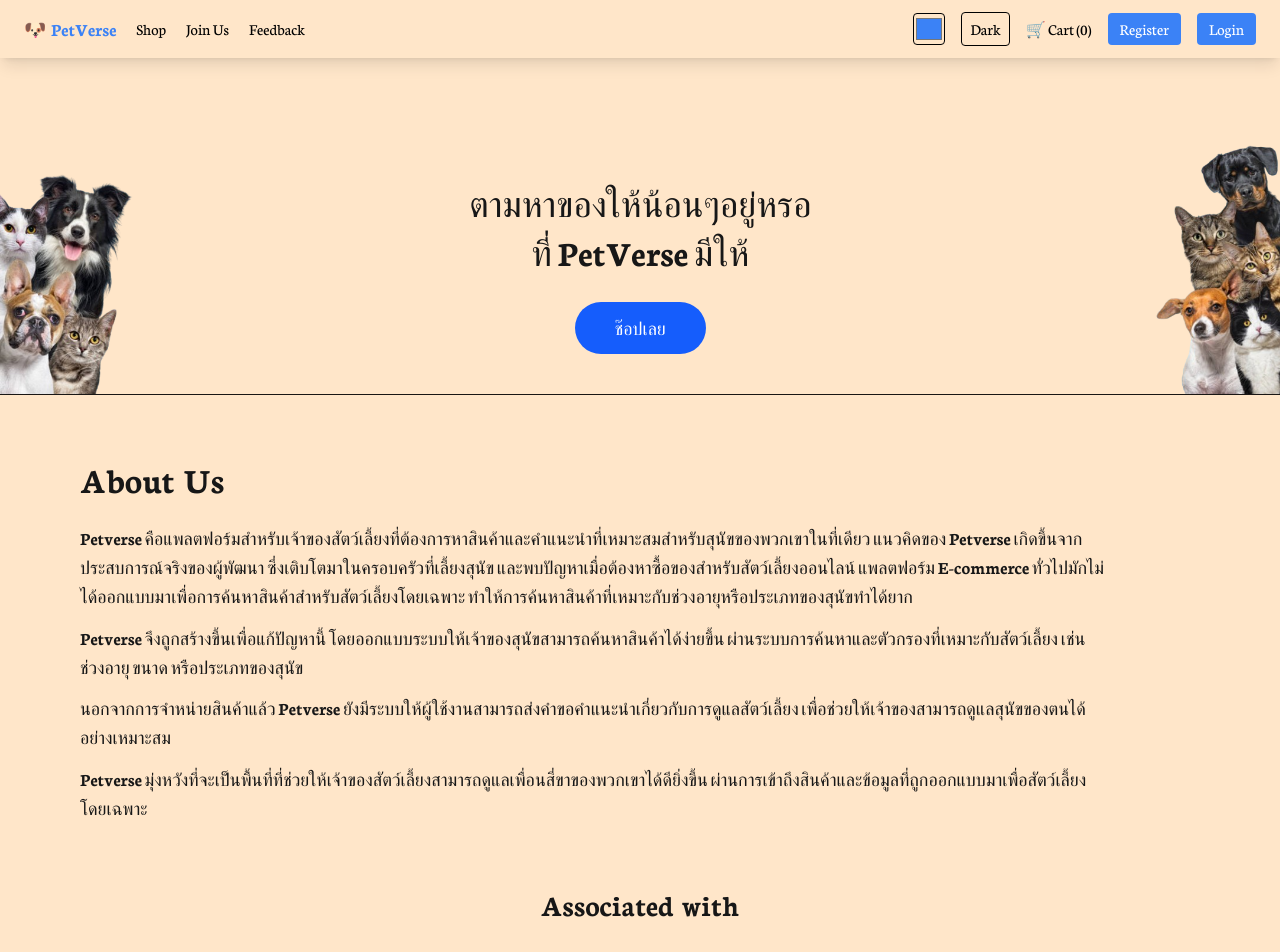
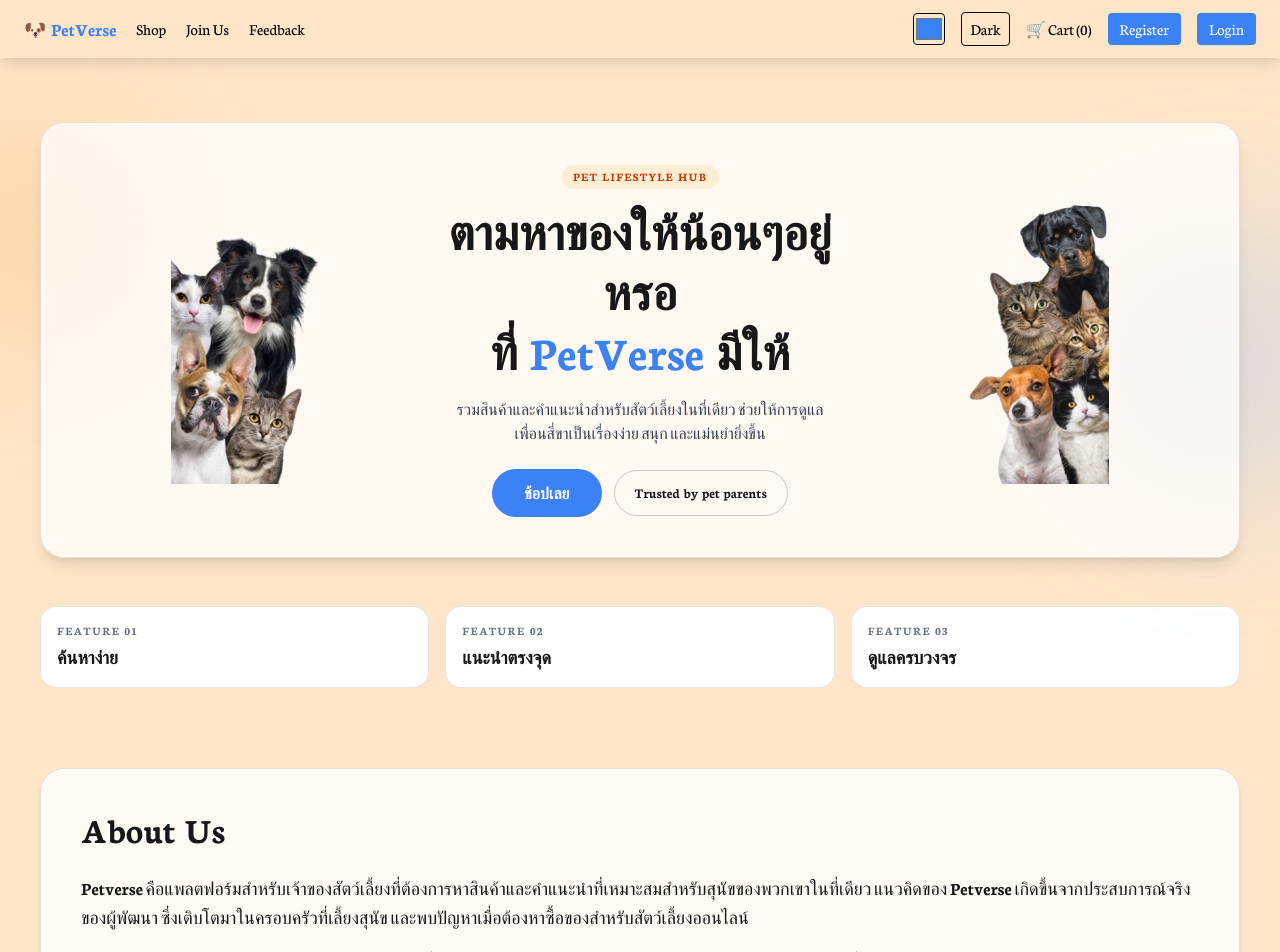
Before and after one commit to UnicornZ55/FullStackFinalProject, a React app in the folder frontend/: page / in a window 1280 px wide. Shown: the top 952 px of the page. Built offline with nearby package versions, Linux system fonts and the light colour scheme; the HTML template or start-up script is replaced by a standard one.

Commit message:
improving Cart and Home UI

```diff
--- a/frontend/src/pages/Home.jsx
+++ b/frontend/src/pages/Home.jsx
@@ -18,95 +18,116 @@ const Home = () => {
   };
 
   return (
-    <div className={isDark ? "text-white" : "text-neutral-900"}>
-      {/* HERO SECTION */}
-      <section
-        className={`flex flex-col items-center justify-center gap-6 py-16 md:flex-row md:items-end md:justify-between md:pt-20 md:pb-0 border-b ${
-          isDark ? "border-white/90" : "border-black/90"
+    <div
+      className={`relative overflow-hidden ${
+        isDark ? "text-white" : "text-neutral-900"
       }`}
     >
-        {/* ซ้าย */}
+      <div className="pointer-events-none absolute -left-20 top-16 h-56 w-56 rounded-full bg-orange-300/30 blur-3xl" />
+      <div className="pointer-events-none absolute -right-20 top-40 h-72 w-72 rounded-full bg-blue-300/30 blur-3xl" />
+
+      <section className="relative mx-auto max-w-7xl px-6 pb-8 pt-10 md:px-10 md:pt-16">
+        <div
+          className={`grid items-center gap-8 rounded-3xl border p-6 md:grid-cols-[1fr_1.2fr_1fr] md:p-10 ${
+            isDark
+              ? "border-white/15 bg-white/5"
+              : "border-black/10 bg-white/75 shadow-lg"
+          }`}
+        >
           <img
             src={heroLeftPets}
-          alt="Pets"
-          className="max-h-52 object-contain md:max-h-64 md:self-end"
+            alt="Happy pets"
+            className="mx-auto max-h-52 object-contain md:max-h-72"
           />
 
-        {/* กลาง: ข้อความ + ปุ่ม */}
-        <div className="text-center px-6 md:px-20 md:pb-10">
-          <p className="text-2xl leading-snug mb-6 md:text-4xl md:leading-snug">
+          <div className="text-center">
+            <p
+              className={`mb-3 inline-block rounded-full px-3 py-1 text-xs font-semibold uppercase tracking-widest ${
+                isDark ? "bg-white/10 text-orange-200" : "bg-orange-100 text-orange-700"
+              }`}
+            >
+              Pet Lifestyle Hub
+            </p>
+            <h1 className="text-3xl font-black leading-tight md:text-5xl">
               ตามหาของให้น้อนๆอยู่หรอ
               <br />
-            ที่ <span className="font-bold">PetVerse</span> มีให้
+              ที่ <span style={{ color: config.primaryColor }}>PetVerse</span> มีให้
+            </h1>
+            <p className={`mx-auto mt-4 max-w-xl text-sm md:text-base ${isDark ? "text-gray-200" : "text-gray-700"}`}>
+              รวมสินค้าและคำแนะนำสำหรับสัตว์เลี้ยงในที่เดียว ช่วยให้การดูแลเพื่อนสี่ขาเป็นเรื่องง่าย สนุก และแม่นยำยิ่งขึ้น
             </p>
+
+            <div className="mt-6 flex flex-wrap items-center justify-center gap-3">
               <button
                 onClick={handleShopClick}
-            className="px-10 py-3 rounded-full bg-blue-600 text-white text-lg hover:bg-blue-700 transition"
+                className="rounded-full px-8 py-3 text-base font-bold text-white transition hover:brightness-95"
+                style={{ backgroundColor: config.primaryColor }}
               >
-            ช๊อปเลย
+                ช้อปเลย
               </button>
+              <div className={`rounded-full border px-5 py-3 text-sm font-semibold ${isDark ? "border-white/30" : "border-black/20"}`}>
+                Trusted by pet parents
+              </div>
+            </div>
           </div>
 
-        {/* ขวา */}
           <img
             src={heroRightPets}
-          alt="Pets"
-          className="max-h-52 object-contain md:max-h-64 md:self-end"
+            alt="Pet products"
+            className="mx-auto max-h-52 object-contain md:max-h-72"
           />
+        </div>
       </section>
 
-      {/* ABOUT + ASSOCIATED */}
-      <section className="px-6 py-12 md:px-20 md:py-16">
-        {/* About Us */}
-        <div className="max-w-5xl">
-          <h2 className="text-3xl font-bold mb-6 md:text-4xl">About Us</h2>
+      <section className="mx-auto grid max-w-7xl gap-4 px-6 py-4 md:grid-cols-3 md:px-10">
+        {["ค้นหาง่าย", "แนะนำตรงจุด", "ดูแลครบวงจร"].map((label, idx) => (
+          <div
+            key={label}
+            className={`rounded-2xl border p-4 ${
+              isDark ? "border-white/15 bg-white/5" : "border-black/10 bg-white"
+            }`}
+          >
+            <p className="text-xs font-semibold uppercase tracking-widest text-gray-500">Feature 0{idx + 1}</p>
+            <p className="mt-1 text-lg font-bold">{label}</p>
+          </div>
+        ))}
+      </section>
 
-          <p className={`text-base leading-relaxed mb-3 md:text-lg ${isDark ? "text-gray-200" : "text-neutral-900"}`}>
-            <span className="font-bold">Petverse</span>{" "}
-            คือแพลตฟอร์มสำหรับเจ้าของสัตว์เลี้ยงที่ต้องการหาสินค้าและคำแนะนำที่เหมาะสมสำหรับสุนัขของพวกเขาในที่เดียว
-            แนวคิดของ <span className="font-bold">Petverse</span>{" "}
-            เกิดขึ้นจากประสบการณ์จริงของผู้พัฒนา ซึ่งเติบโตมาในครอบครัวที่เลี้ยงสุนัข
-            และพบปัญหาเมื่อต้องหาซื้อของสำหรับสัตว์เลี้ยงออนไลน์
-            แพลตฟอร์ม <span className="font-bold">E-commerce</span>{" "}
-            ทั่วไปมักไม่ได้ออกแบบมาเพื่อการค้นหาสินค้าสำหรับสัตว์เลี้ยงโดยเฉพาะ
-            ทำให้การค้นหาสินค้าที่เหมาะกับช่วงอายุหรือประเภทของสุนัขทำได้ยาก
+      <section className="mx-auto max-w-7xl px-6 py-12 md:px-10 md:py-16">
+        <div className={`rounded-3xl border p-7 md:p-10 ${isDark ? "border-white/15 bg-white/5" : "border-black/10 bg-white/80 shadow-md"}`}>
+          <h2 className="mb-6 text-3xl font-black md:text-4xl">About Us</h2>
+
+          <p className={`mb-4 text-base leading-relaxed md:text-lg ${isDark ? "text-gray-200" : "text-neutral-900"}`}>
+            <span className="font-bold">Petverse</span> คือแพลตฟอร์มสำหรับเจ้าของสัตว์เลี้ยงที่ต้องการหาสินค้าและคำแนะนำที่เหมาะสมสำหรับสุนัขของพวกเขาในที่เดียว แนวคิดของ <span className="font-bold">Petverse</span> เกิดขึ้นจากประสบการณ์จริงของผู้พัฒนา ซึ่งเติบโตมาในครอบครัวที่เลี้ยงสุนัข และพบปัญหาเมื่อต้องหาซื้อของสำหรับสัตว์เลี้ยงออนไลน์
           </p>
 
-          <p className={`text-base leading-relaxed mb-3 md:text-lg ${isDark ? "text-gray-200" : "text-neutral-900"}`}>
-            <span className="font-bold">Petverse</span>{" "}
-            จึงถูกสร้างขึ้นเพื่อแก้ปัญหานี้ โดยออกแบบระบบให้เจ้าของสุนัขสามารถค้นหาสินค้าได้ง่ายขึ้น
-            ผ่านระบบการค้นหาและตัวกรองที่เหมาะกับสัตว์เลี้ยง เช่น ช่วงอายุ ขนาด หรือประเภทของสุนัข
+          <p className={`mb-4 text-base leading-relaxed md:text-lg ${isDark ? "text-gray-200" : "text-neutral-900"}`}>
+            แพลตฟอร์ม <span className="font-bold">E-commerce</span> ทั่วไปมักไม่ได้ออกแบบมาเพื่อการค้นหาสินค้าสำหรับสัตว์เลี้ยงโดยเฉพาะ ทำให้การค้นหาสินค้าที่เหมาะกับช่วงอายุหรือประเภทของสุนัขทำได้ยาก
           </p>
 
-          <p className={`text-base leading-relaxed mb-3 md:text-lg ${isDark ? "text-gray-200" : "text-neutral-900"}`}>
-            นอกจากการจำหน่ายสินค้าแล้ว{" "}
-            <span className="font-bold">Petverse</span>{" "}
-            ยังมีระบบให้ผู้ใช้งานสามารถส่งคำขอคำแนะนำเกี่ยวกับการดูแลสัตว์เลี้ยง
-            เพื่อช่วยให้เจ้าของสามารถดูแลสุนัขของตนได้อย่างเหมาะสม
+          <p className={`mb-4 text-base leading-relaxed md:text-lg ${isDark ? "text-gray-200" : "text-neutral-900"}`}>
+            <span className="font-bold">Petverse</span> จึงถูกสร้างขึ้นเพื่อแก้ปัญหานี้ โดยออกแบบระบบให้เจ้าของสุนัขสามารถค้นหาสินค้าได้ง่ายขึ้น ผ่านระบบการค้นหาและตัวกรองที่เหมาะกับสัตว์เลี้ยง เช่น ช่วงอายุ ขนาด หรือประเภทของสุนัข
           </p>
 
-          <p className={`text-base leading-relaxed mb-3 md:text-lg ${isDark ? "text-gray-200" : "text-neutral-900"}`}>
-            <span className="font-bold">Petverse</span>{" "}
-            มุ่งหวังที่จะเป็นพื้นที่ที่ช่วยให้เจ้าของสัตว์เลี้ยงสามารถดูแลเพื่อนสี่ขาของพวกเขาได้ดียิ่งขึ้น
-            ผ่านการเข้าถึงสินค้าและข้อมูลที่ถูกออกแบบมาเพื่อสัตว์เลี้ยงโดยเฉพาะ
+          <p className={`text-base leading-relaxed md:text-lg ${isDark ? "text-gray-200" : "text-neutral-900"}`}>
+            นอกจากการจำหน่ายสินค้าแล้ว <span className="font-bold">Petverse</span> ยังมีระบบให้ผู้ใช้งานสามารถส่งคำขอคำแนะนำเกี่ยวกับการดูแลสัตว์เลี้ยง เพื่อช่วยให้เจ้าของสามารถดูแลสุนัขของตนได้อย่างเหมาะสม
           </p>
         </div>
+      </section>
 
-        {/* Associated with */}
-        <div className="mt-16 text-center">
-          <h3 className="text-2xl font-semibold mb-10 md:text-3xl">
-            Associated with
-          </h3>
-          <div className="flex flex-col items-center justify-center gap-10 md:flex-row md:gap-24">
+      <section className="mx-auto max-w-7xl px-6 pb-16 md:px-10">
+        <div className={`rounded-3xl border px-6 py-8 text-center md:px-10 ${isDark ? "border-white/15 bg-white/5" : "border-black/10 bg-white shadow-md"}`}>
+          <h3 className="text-2xl font-bold md:text-3xl">Associated with</h3>
+          <div className="mt-8 flex flex-col items-center justify-center gap-10 md:flex-row md:gap-24">
             <img
               src={hillsLogo}
               alt="Hill's Science Diet"
-              className="max-h-24 object-contain"
+              className="max-h-24 object-contain opacity-90"
             />
             <img
               src={royalCaninLogo}
               alt="Royal Canin"
-              className="max-h-24 object-contain"
+              className="max-h-24 object-contain opacity-90"
             />
           </div>
         </div>
```
Also changed, not shown: frontend/src/pages/Cart.jsx (+132 -44 lines), 1 other file (tests, documents, lock files or other folders). Lines whose indentation alone changed are shown as unchanged.
